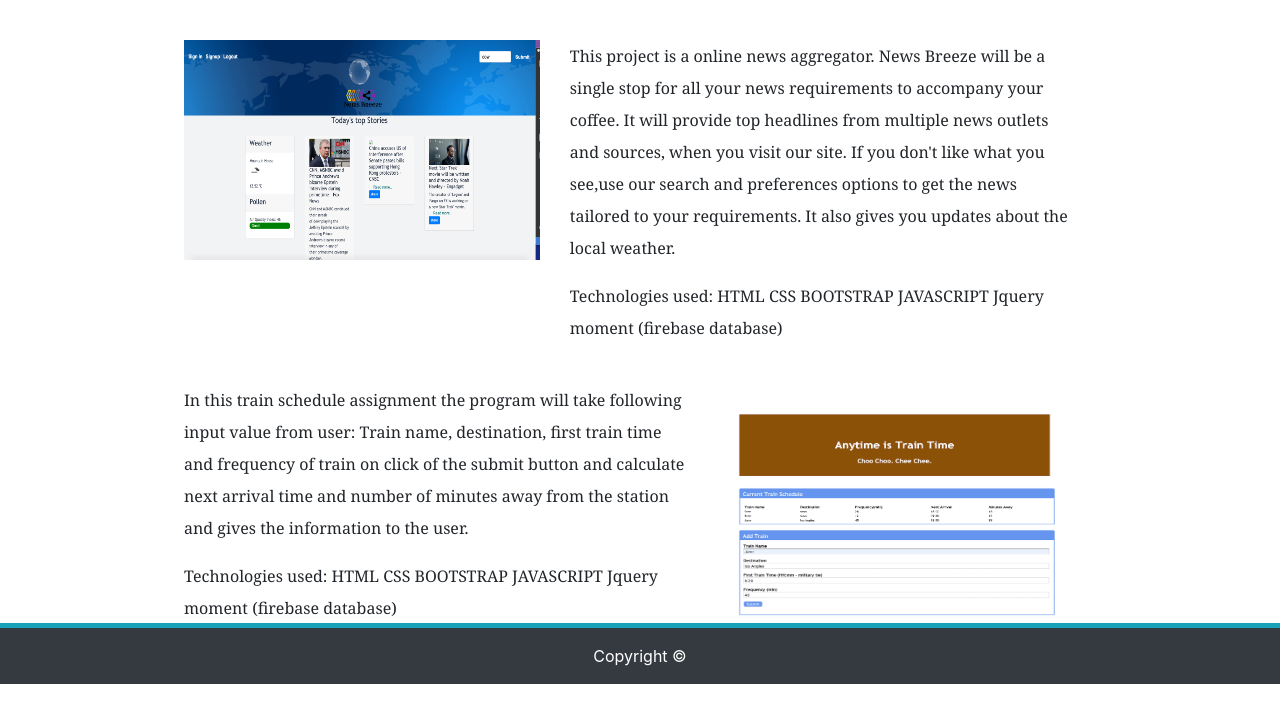
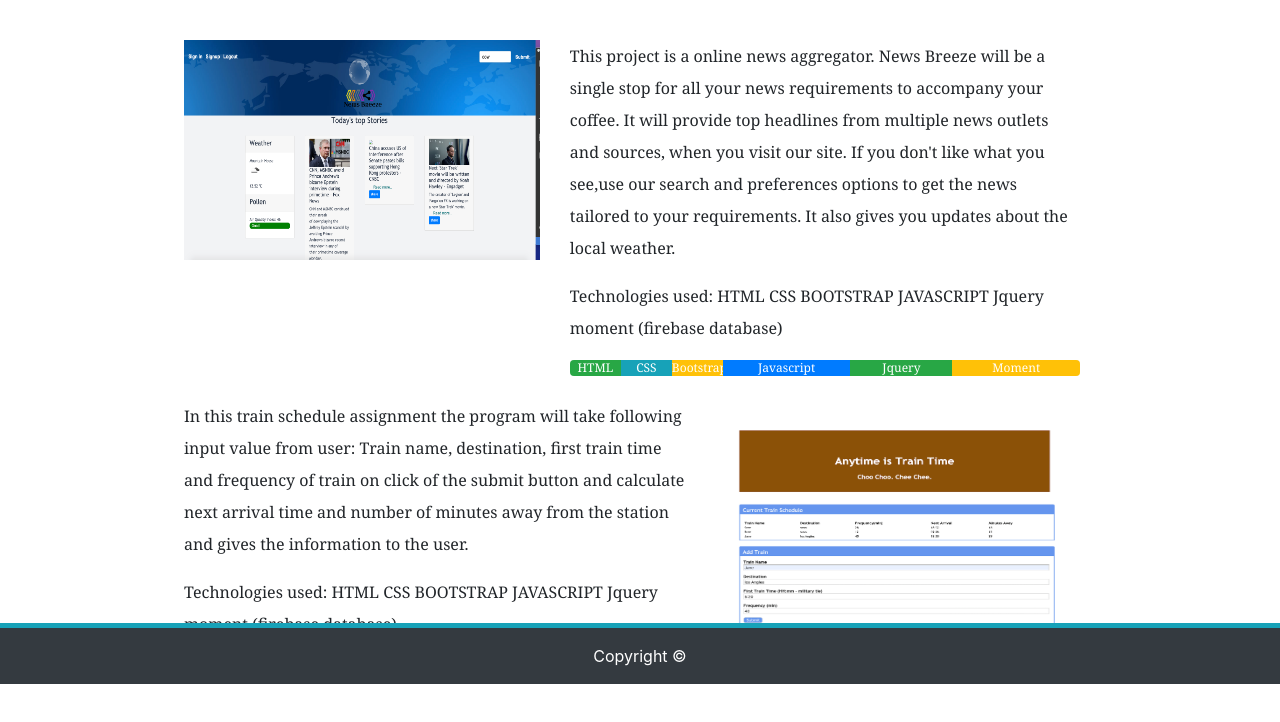
Before and after one commit to sreeveena/Updated-Portfolio, a plain HTML site: page portfolio.html in a window 1280 px wide. Shown: the part 116-838 px from the top of the page. Drawn offline with nearby package versions, Linux system fonts and the light colour scheme.

Commit message:
added progress bars.

```diff
--- a/portfolio.html
+++ b/portfolio.html
@@ -42,6 +42,26 @@
             your requirements. It also gives you updates about the local weather.</p>
 
           <p>Technologies used: HTML CSS BOOTSTRAP JAVASCRIPT Jquery moment (firebase database)</p>
+        <div class="progress">
+          <div class="progress-bar bg-success" style="width:10%;">
+            HTML
+          </div>
+          <div class="progress-bar bg-info" style="width:10%;">
+           CSS
+          </div>
+          <div class="progress-bar bg-warning" style="width:10%;">
+            Bootstrap
+          </div>
+          <div class="progress-bar bg-primary" style="width:25%;">
+           Javascript
+          </div>
+          <div class="progress-bar bg-success" style="width:20%;">
+            Jquery
+          </div>
+          <div class="progress-bar bg-warning" style="width:25%;">
+            Moment
+          </div>
+        </div>
         </div>
       </div>
       <div class="row pl-3">
@@ -51,6 +71,26 @@
             of minutes away from the station and gives the information to the user.</p>
 
           <p>Technologies used: HTML CSS BOOTSTRAP JAVASCRIPT Jquery moment (firebase database)</p>
+          <div class="progress">
+            <div class="progress-bar bg-success" style="width:15%;">
+              HTML
+            </div>
+            <div class="progress-bar bg-info" style="width:15%;">
+             CSS
+            </div>
+            <div class="progress-bar bg-warning" style="width:15%;">
+              Bootstrap
+            </div>
+            <div class="progress-bar bg-primary" style="width:20%;">
+             Javascript
+            </div>
+            <div class="progress-bar bg-success" style="width:20%;">
+              Jquery
+            </div>
+            <div class="progress-bar bg-warning" style="width:15%;">
+              Moment
+            </div>
+          </div>
         </div>
         <div class="col-md-5 col-xs-12">
           <img src="assets/images/train.png" alt="Train" class="img-fluid position-relative pt-4" style="height: 250px; width: 380px">
```
